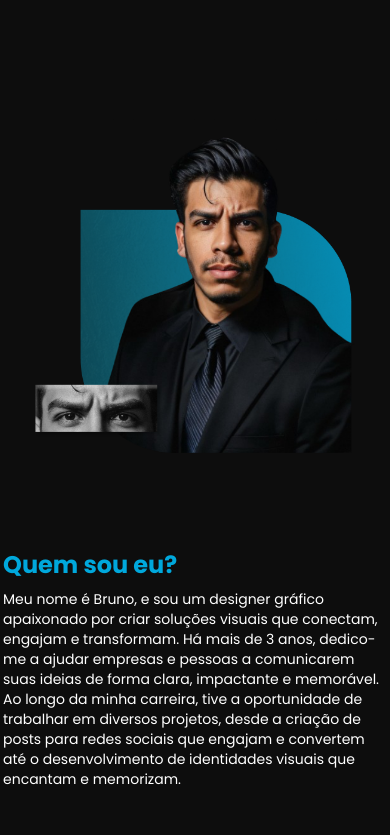
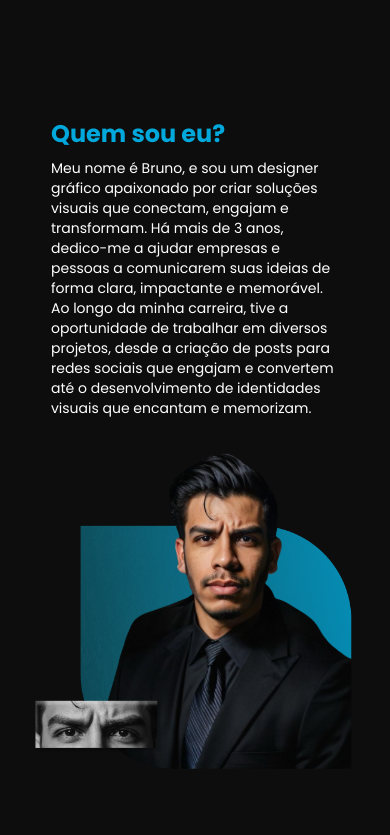
Before and after one commit to leandrofelix-dev/bruno-soares-portfolio, a React (Vite) app: page / in a window 390 px wide. Shown: the part 1569-2404 px from the top of the page. Built offline with nearby package versions, Linux system fonts and the light colour scheme.

Commit message:
feat: corrige espaçamento do texto

```diff
--- a/src/components/organisms/about-me.tsx
+++ b/src/components/organisms/about-me.tsx
@@ -3,8 +3,8 @@ import { Section } from './section'
 function AboutMe() {
   return (
     <Section>
-      <div className="flex flex-col-reverse items-center justify-center gap-24 md:flex-row">
-        <div className="flex w-96 flex-col gap-2">
+      <div className="flex flex-col items-center justify-center gap-24 md:flex-row">
+        <div className="flex w-72 flex-col gap-2 md:w-96">
           <h2 className="text-2xl font-bold text-blue-500">Quem sou eu?</h2>
           <p className="text-sm">
             Meu nome é Bruno, e sou um designer gráfico apaixonado por criar soluções visuais que conectam, engajam e
@@ -14,7 +14,7 @@ function AboutMe() {
             identidades visuais que encantam e memorizam.
           </p>
         </div>
-        <div className="w-80">
+        <div className="-mt-20 w-80 md:mt-0">
           <img src="/bruno-photo-2.png" alt="" />
         </div>
       </div>
```
